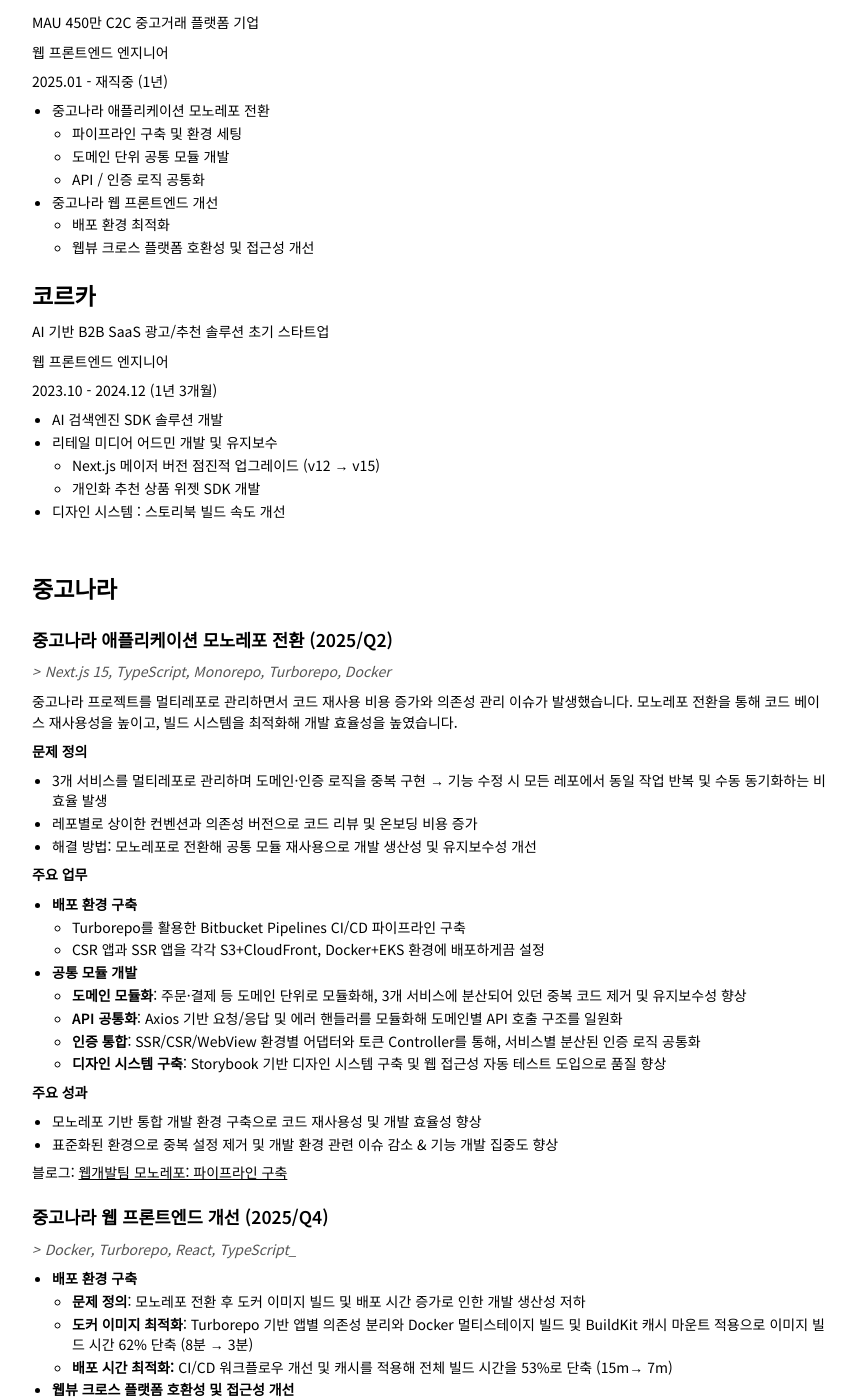
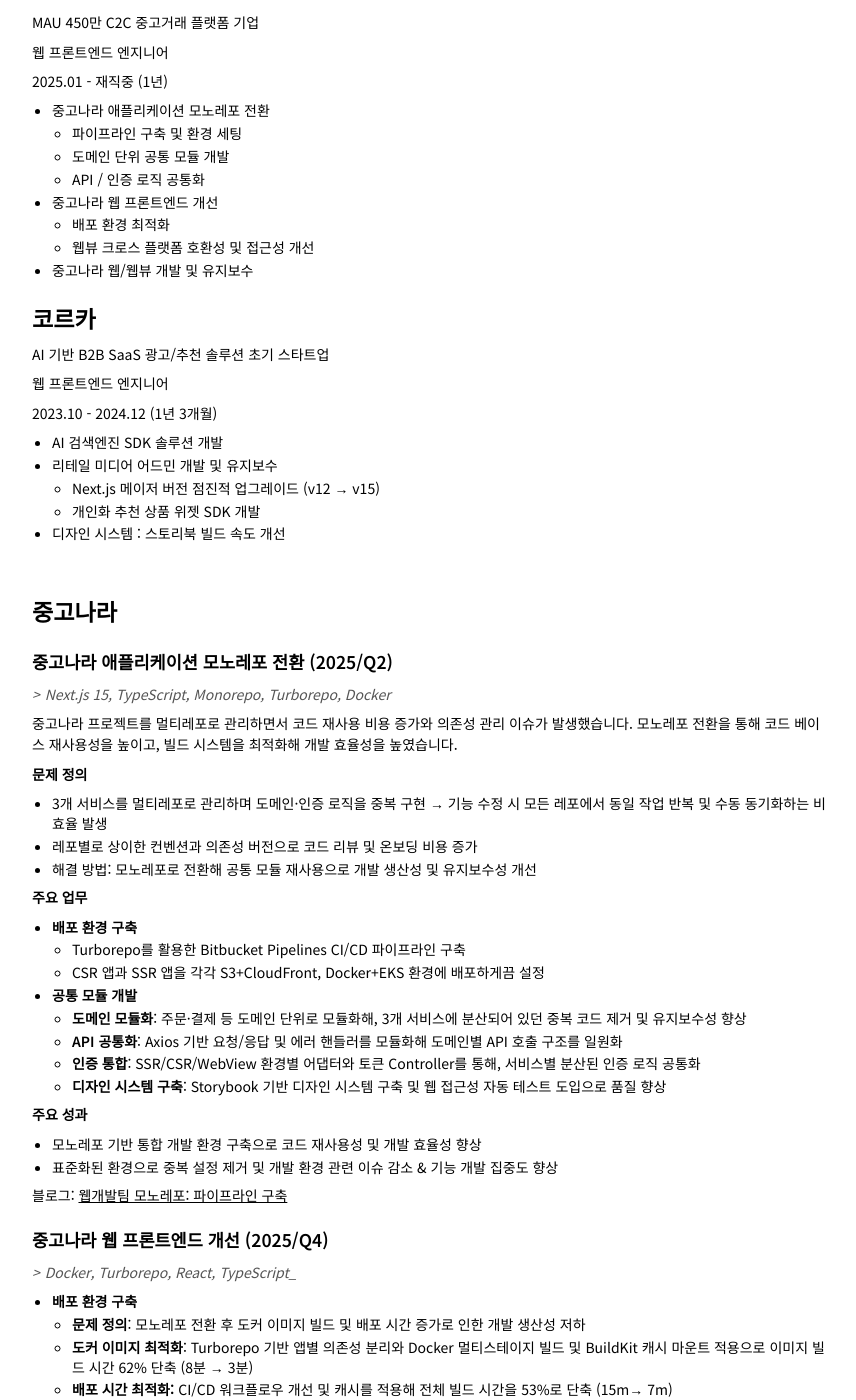
Before and after one commit to ghost-redo/ghost-redo.github.io, a Jekyll site: the page built from resume.md, in a window 1280 px wide and 1400 px high, scrolled down 497 px. Shown: the whole window, without its empty margins (209-1065 px from the left). Built offline with Jekyll 4.4.1, drawn with Linux system fonts in a browser that asks for light colours; some web fonts are replaced; some of the changed text lies outside the part shown.

Commit message:
Update section title for 중고나라 web development

```diff
--- a/resume.md
+++ b/resume.md
@@ -38,6 +38,7 @@ MAU 450만 C2C 중고거래 플랫폼 기업
 - 중고나라 웹 프론트엔드 개선
   - 배포 환경 최적화
   - 웹뷰 크로스 플랫폼 호환성 및 접근성 개선
+- 중고나라 웹/웹뷰 개발 및 유지보수
 
 ## 코르카
 
@@ -103,7 +104,7 @@ AI 기반 B2B SaaS 광고/추천 솔루션 초기 스타트업
   - **Observer 패턴 + 가상 스크롤 도입**: Observer 패턴 기반 비동기 이벤트 구조로 업로드 상태 관리를 분리하고, 가상 스크롤(윈도잉)을 적용하여 가시 영역의 썸네일만 렌더링하도록 최적화
   - **결과**: 100개 이미지 업로드 시 업로드 상태 갱신 Scripting 시간 1000ms → 400ms 개선 (Scripting 구간, 동일 데이터셋 기준)
 
-### 중고나라 웹 개발 및 유지보수
+### 중고나라 웹/웹뷰 개발 및 유지보수
 
 > *Next.js 15, TypeScript, React*
 
```
